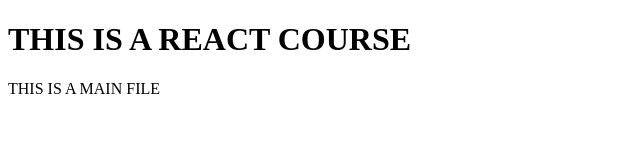
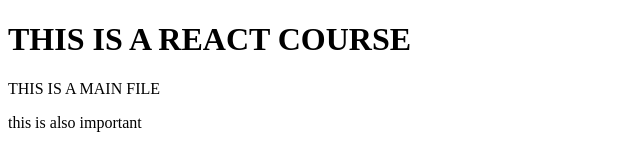
Before and after one commit to nn123kkk/React_tutorial, a plain HTML site: page index.html in a window 1280 px wide. Shown: the whole page, without its empty margins (0-640 px from the left). Drawn offline with Linux system fonts and the light colour scheme.

Commit message:
third commit

```diff
--- a/index.html
+++ b/index.html
@@ -7,6 +7,7 @@
 
 	<h1>THIS IS A REACT COURSE</h1>
 	<p>THIS IS A MAIN FILE</p>
+	<p>this is also important</p>
 
 </body>
 </html>
```
